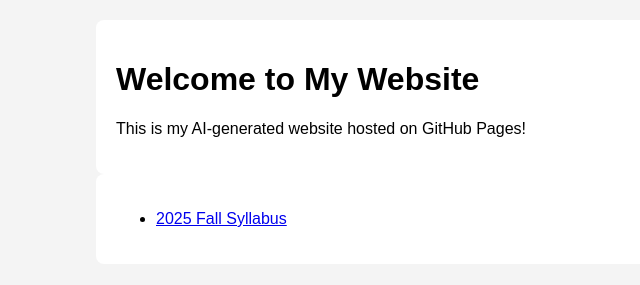
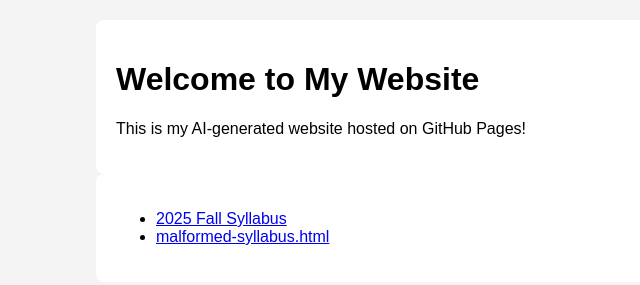
Before and after one commit to dpai-mc/csc150-fall2025, a plain HTML site: page index.html in a window 1280 px wide. Shown: the whole page, without its empty margins (124-764 px from the left). Drawn offline with Linux system fonts and the light colour scheme.

Commit message:
Update index.html

```diff
--- a/index.html
+++ b/index.html
@@ -30,6 +30,8 @@
     <div class="container">
         <ul>
             <li><a href="csc150-syllabus.html">2025 Fall Syllabus</a></li>
+            <li><a href="malformed-syllabus.html">malformed-syllabus.html</a></li>
+
         </ul>
     </div>
 
```
